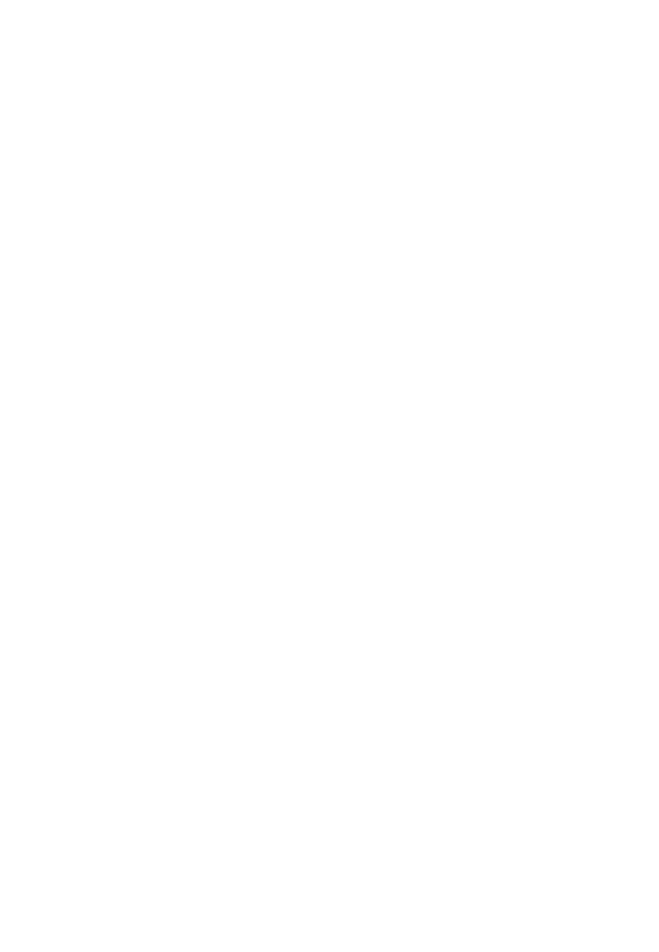
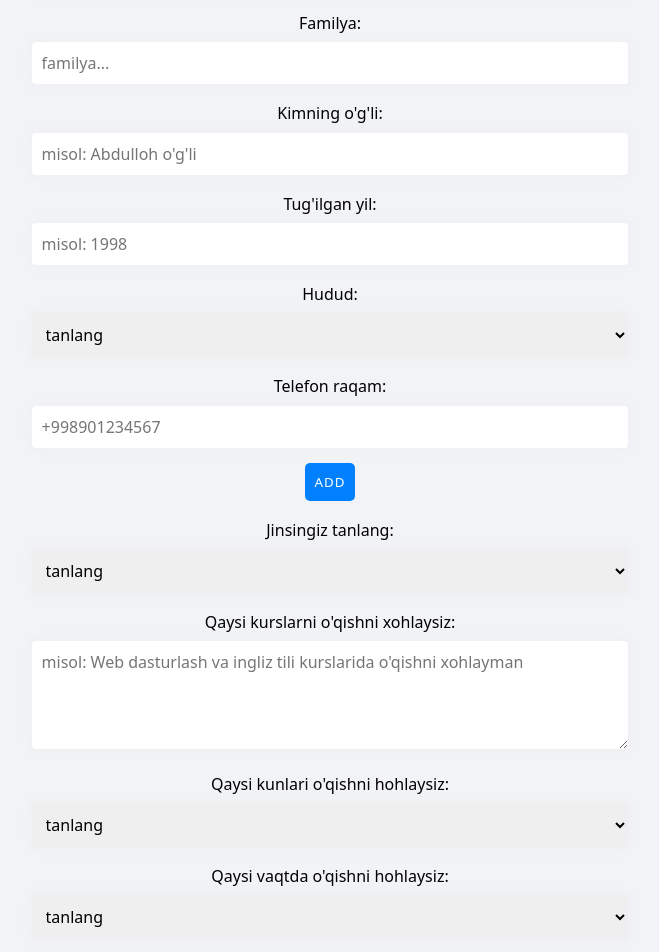
Before and after one commit to boburmirzo-brm/crm-online-edu, a React (Create React App) app: page /register-student in a window 1280 px wide. Shown: the part 180-1132 px from the top of the page, without its empty margins (34-693 px from the left). Before the commit the page ends 800 px from the top, so only its background shows below. Built offline with nearby package versions, Linux system fonts and the light colour scheme.

Commit message:
student register page has done

```diff
--- /dev/null
+++ b/src/components/register-student-comp/RegisterStudentComp.css
@@ -0,0 +1,79 @@
+.regStu__Container {
+  padding-bottom: 100px;
+}
+.regStu__Container h3 {
+  margin: 20px 0;
+  color: var(--bg-dark-blue1);
+  font-weight: 500;
+}
+.regStu__form {
+  display: flex;
+  flex-direction: column;
+  justify-content: center;
+  width: 600px;
+}
+.regStu__input_field {
+  display: flex;
+  flex-direction: column;
+  margin: 0.1rem;
+  gap: 0.2rem;
+}
+
+.regStu__input_field label {
+  margin-top: 15px;
+  font-size: 16px;
+  margin-bottom: 5px;
+}
+.regStu__input_field label,
+.regStu__input_field input,
+.regStu__input_field textarea,
+.regStu__input_field select {
+  color: var(--bg-dark);
+}
+.regStu__input_field select,
+.regStu__input_field textarea,
+.regStu__input_field input {
+  outline: none;
+  width: 100%;
+  font-size: 16px;
+  padding: 10px;
+}
+
+.regStu__input_field input,
+.regStu__input_field textarea,
+.regStu__input_field select {
+  border: none;
+  border-radius: 4px;
+  box-shadow: 0 0 10px #dfdfdf41;
+}
+.regStu__input_field input:focus,
+.regStu__input_field textarea:focus {
+  outline: 3px solid var(--bg-sy);
+}
+
+.regStu__btn {
+  margin-top: 15px;
+  padding: 10px;
+  border: none;
+  outline: none;
+  border-radius: 5px;
+  background: var(--bg-py);
+  color: #fff;
+  text-transform: uppercase;
+  letter-spacing: 1px;
+  cursor: pointer;
+}
+
+.regStu__btn:hover {
+  opacity: 0.8;
+}
+.regStu__btn:disabled {
+  opacity: 0.7;
+  cursor: default;
+}
+
+@media screen and (max-width: 700px) {
+  .regStu__form {
+    width: 100%;
+  }
+}
--- a/src/components/register-student-comp/RegisterStudentComp.js
+++ b/src/components/register-student-comp/RegisterStudentComp.js
@@ -1,11 +1,289 @@
-import React from 'react'
+// @ts-nocheck
+import React, { useState } from "react";
+import "./RegisterStudentComp.css";
+import axios from "../../api";
+import { regions, times, days } from "../../static";
 
 function RegisterStudentComp() {
+  const [loading, setLoading] = useState(false);
+  const [tempPhoneNumber, setTempPhoneNumber] = useState("");
+  const [data, setData] = useState({
+    firstName: "",
+    lastName: "",
+    middleName: "",
+    birthYear: "",
+    region: "",
+    startedDate: new Date(),
+    tel: [],
+    gender: "",
+    aboutUs: "",
+    wantedCourse: "",
+    wantedDay: "",
+    wantedTime: "",
+    monthlyPayment: [],
+    isActive: false,
+    isEnd: false,
+    enrolledCourses: [],
+  });
+
+  const handleChange = ({ target: t }) => {
+    let key = t.getAttribute("name");
+    let newFormData = { ...data };
+    if (key === "birthYear") {
+      newFormData[key] = +t.value;
+    } else {
+      newFormData[key] = t.value;
+    }
+
+    setData(newFormData);
+  };
+
+  const handleAddTelNumToArrOfData = (e) => {
+    if (!tempPhoneNumber)
+      return alert("iltimos telefon raqamingizni kiriting!");
+    let newFormData = { ...data };
+    newFormData.tel.push(tempPhoneNumber);
+    setTempPhoneNumber("");
+    setData(newFormData);
+  };
+
+  const handleSubmit = (e) => {
+    e.preventDefault();
+    setLoading(true);
+    axios
+      .post("/api/students", data)
+      .then(({ data }) => {
+        console.log(data);
+        setData({
+          firstName: "",
+          lastName: "",
+          middleName: "",
+          birthYear: "",
+          region: "",
+          startedDate: new Date(),
+          tel: [],
+          gender: "",
+          aboutUs: "",
+          wantedCourse: "",
+          wantedDay: "",
+          wantedTime: "",
+          monthlyPayment: [],
+          isActive: false,
+          isEnd: false,
+          enrolledCourses: [],
+        });
+      })
+      .catch(({ response: { data } }) => console.log(data))
+      .finally(() => {
+        setLoading(false);
+      });
+  };
+
+  // console.log(data);
   return (
-    <div>
-        <h2>Register Student</h2>
+    <div className="regStu__Container">
+      <h3>Register Student</h3>
+      <form onSubmit={handleSubmit} className="regStu__form">
+        <div className="regStu__input_field">
+          <label htmlFor="firstName">Ism: </label>
+          <div>
+            <input
+              onChange={handleChange}
+              value={data.firstName}
+              type="text"
+              placeholder="ism..."
+              name="firstName"
+              id="firstName"
+              required
+              autoComplete="off"
+            />
+          </div>
+        </div>
+        <div className="regStu__input_field">
+          <label htmlFor="lastName">Familya: </label>
+          <div>
+            <input
+              onChange={handleChange}
+              value={data.lastName}
+              type="text"
+              placeholder="familya..."
+              name="lastName"
+              id="lastName"
+              required
+              autoComplete="off"
+            />
+          </div>
+        </div>
+        <div className="regStu__input_field">
+          <label htmlFor="middleName">Kimning o'g'li: </label>
+          <div>
+            <input
+              onChange={handleChange}
+              value={data.middleName}
+              type="text"
+              placeholder="misol: Abdulloh o'g'li"
+              name="middleName"
+              id="middleName"
+              required
+              autoComplete="off"
+            />
+          </div>
+        </div>
+        <div className="regStu__input_field">
+          <label htmlFor="birthYear">Tug'ilgan yil: </label>
+          <div>
+            <input
+              onChange={handleChange}
+              value={data.birthYear}
+              type="text"
+              placeholder="misol: 1998"
+              name="birthYear"
+              id="birthYear"
+              required
+              autoComplete="off"
+            />
+          </div>
+        </div>
+        <div className="regStu__input_field">
+          <label>Hudud: </label>
+          <div>
+            <select
+              onChange={handleChange}
+              defaultValue={data.region}
+              name="region"
+              required
+            >
+              <option value="">tanlang</option>
+              {regions.map((el, idx) => (
+                <option key={idx} value={el}>
+                  {el.toUpperCase()}
+                </option>
+              ))}
+            </select>
+          </div>
+        </div>
+        <div className="regStu__input_field">
+          <label htmlFor="tel">Telefon raqam: </label>
+          {data.tel.length ? (
+            <div>
+              Sizning telefon ramalaringiz:{" "}
+              {data.tel.map((el, idx) => (
+                <span key={idx}>{el}, </span>
+              ))}
+            </div>
+          ) : (
+            ""
+          )}
+          <div>
+            <input
+              onChange={(e) => setTempPhoneNumber(e.target.value)}
+              value={tempPhoneNumber}
+              type="text"
+              placeholder="+998901234567"
+              name="tel"
+              id="tel"
+              autoComplete="off"
+            />
+            <button
+              className="regStu__btn"
+              onClick={handleAddTelNumToArrOfData}
+              type="button"
+            >
+              add
+            </button>
+          </div>
+        </div>
+        <div className="regStu__input_field">
+          <label>Jinsingiz tanlang: </label>
+          <div>
+            <select
+              onChange={handleChange}
+              defaultValue={data.gender}
+              name="gender"
+              required
+            >
+              <option value="">tanlang</option>
+              <option value="male">Male</option>
+              <option value="female">Female</option>
+            </select>
+          </div>
+        </div>
+        <div className="regStu__input_field">
+          <label htmlFor="wantedCourse">
+            Qaysi kurslarni o'qishni xohlaysiz:{" "}
+          </label>
+          <div>
+            <textarea
+              rows="4"
+              cols="50"
+              onChange={handleChange}
+              value={data.wantedCourse}
+              type="text"
+              placeholder="misol: Web dasturlash va ingliz tili kurslarida o'qishni xohlayman"
+              name="wantedCourse"
+              id="wantedCourse"
+              autoComplete="off"
+            ></textarea>
+          </div>
+        </div>
+        <div className="regStu__input_field">
+          <label>Qaysi kunlari o'qishni hohlaysiz: </label>
+          <div>
+            <select
+              onChange={handleChange}
+              defaultValue={data.wantedDay}
+              name="wantedDay"
+              required
+            >
+              <option value="">tanlang</option>
+              {days.map((el, idx) => (
+                <option key={idx} value={el}>
+                  {el.toUpperCase()}
+                </option>
+              ))}
+            </select>
+          </div>
+        </div>
+        <div className="regStu__input_field">
+          <label>Qaysi vaqtda o'qishni hohlaysiz: </label>
+          <div>
+            <select
+              onChange={handleChange}
+              defaultValue={data.wantedTime}
+              name="wantedTime"
+              required
+            >
+              <option value="">tanlang</option>
+              {times.map((el, idx) => (
+                <option key={idx} value={el}>
+                  {el.toUpperCase()}
+                </option>
+              ))}
+            </select>
+          </div>
+        </div>
+        <div className="regStu__input_field">
+          <label htmlFor="aboutUs">Biz haqimizda qayerdan eshitdingiz?: </label>
+          <div>
+            <textarea
+              rows="4"
+              cols="50"
+              onChange={handleChange}
+              value={data.aboutUs}
+              type="text"
+              placeholder="misol: do'stimdan eshitdim"
+              name="aboutUs"
+              id="aboutUs"
+              autoComplete="off"
+            ></textarea>
+          </div>
+        </div>
+        <button disabled={loading} className="regStu__btn" type="submit">
+          {loading ? "Kuting..." : "Tizimga kiritish"}
+        </button>
+      </form>
     </div>
-  )
+  );
 }
 
-export default RegisterStudentComp
+export default RegisterStudentComp;
--- a/src/index.css
+++ b/src/index.css
@@ -8,6 +8,8 @@
   --bg-py: #0080ff;
   --bg-sy: #dcebff;
   --bg-dark: linear-gradient(45deg, #004488, #015cb8);
+  --bg-dark-blue1:  #015cb8;
+  --bg-dark-blue2:  #004488;
   --bg-light: #fff;
 }
 a{
--- /dev/null
+++ b/src/router/register-student/RegisterStudent.css
@@ -0,0 +1,5 @@
+.regStuRoute_Container {
+  min-height: 100vh;
+  background: #f2f3f6;
+  padding: 20px 5%;
+}
--- a/src/router/register-student/RegisterStudent.js
+++ b/src/router/register-student/RegisterStudent.js
@@ -1,12 +1,13 @@
-import React from 'react'
-import RegisterStudentComp from '../../components/register-student-comp/RegisterStudentComp'
+import React from "react";
+import "./RegisterStudent.css";
+import RegisterStudentComp from "../../components/register-student-comp/RegisterStudentComp";
 
 function RegisterStudent() {
   return (
-    <div>
-        <RegisterStudentComp/>
+    <div className="regStuRoute_Container">
+      <RegisterStudentComp />
     </div>
-  )
+  );
 }
 
-export default RegisterStudent
+export default RegisterStudent;
--- a/src/static/index.js
+++ b/src/static/index.js
@@ -22,3 +22,17 @@
 };
 
 export const TEACHER_MAJOR = ["it", "russia", "english", "matematika"];
+
+export const regions = [
+  "shahar",
+  "viloyat",
+  "tuman",
+  "pop",
+  "chortoq",
+  "to'raqo'rg'on",
+  "yangiqo'rg'on",
+  "uchqo'rg'on",
+  "nanay",
+  "koson",
+  "boshqa"
+];
```
